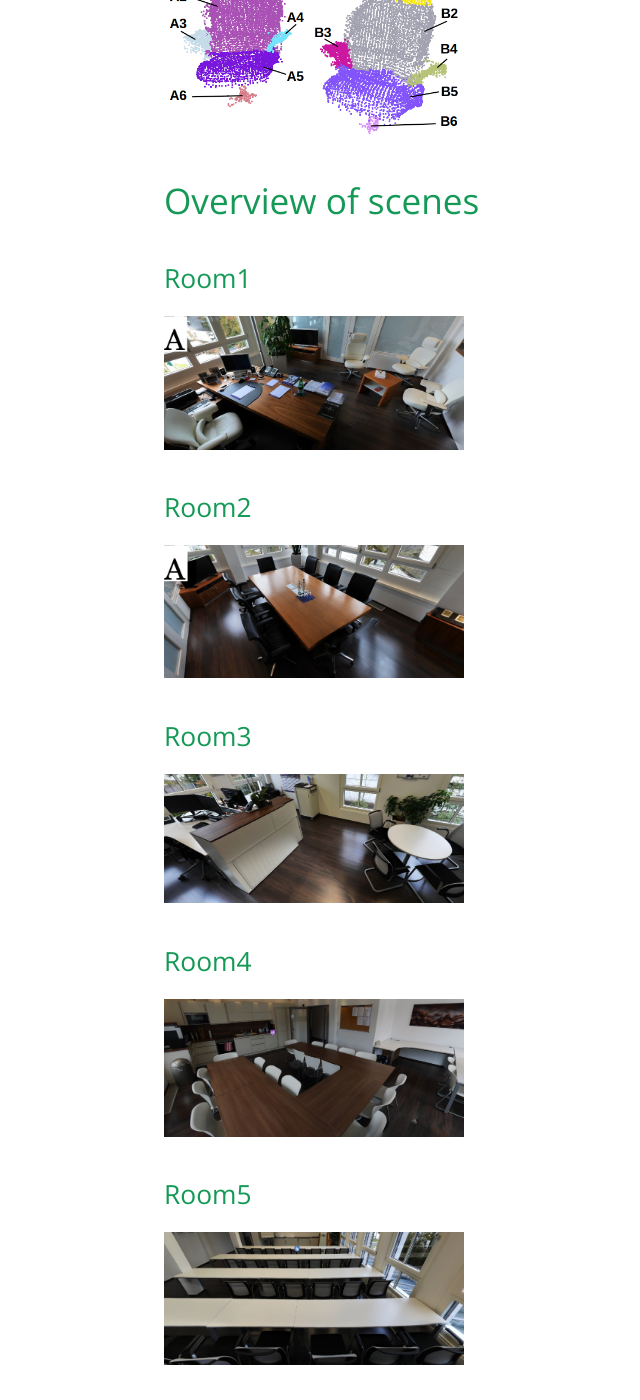
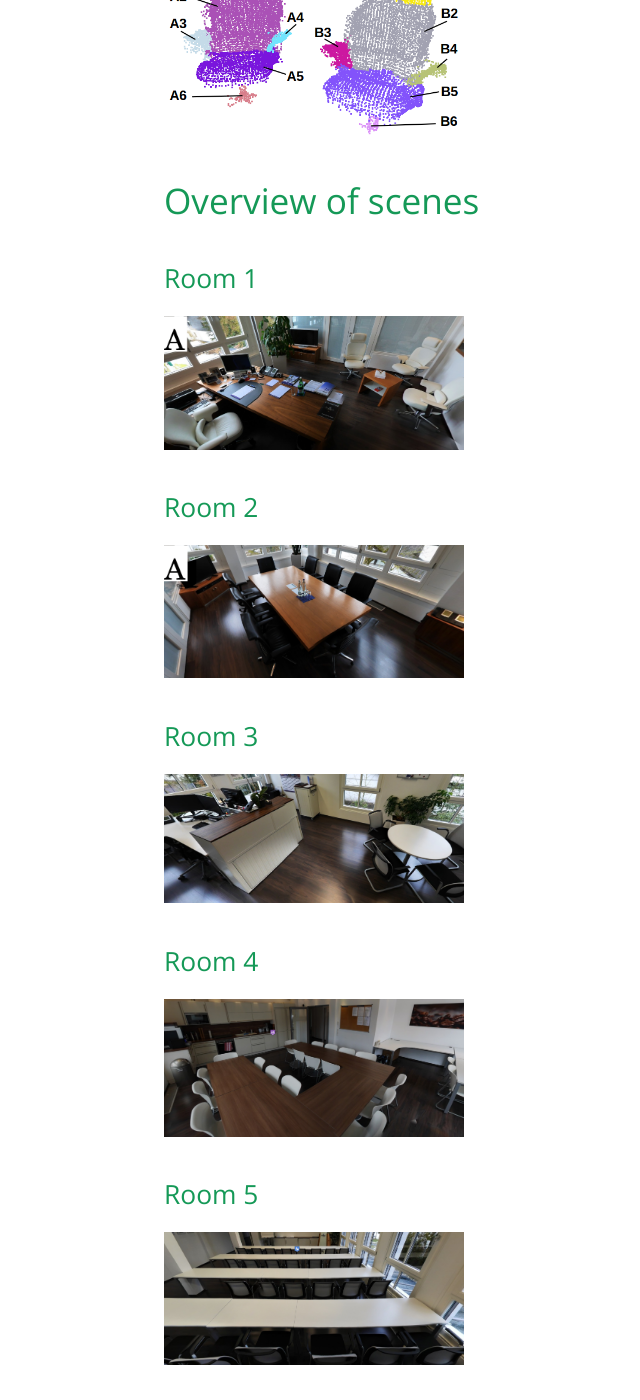
Before and after one commit to DBobkov/segmentation, a Jekyll site: the page built from index.md, in a window 1280 px wide and 1400 px high, scrolled down 2205 px. Shown: the whole window, without its empty margins (60-700 px from the left). Built offline with Jekyll 4.4.1, drawn with Linux system fonts in a browser that asks for light colours; our own code applies the rules of GitHub Pages for plain Markdown files; some of the changed text lies outside the part shown.

Commit message:
Bugfixing

```diff
--- a/index.md
+++ b/index.md
@@ -19,7 +19,7 @@ This project contains:
 
 1. Code to perform multi-scale evaluation of segmentation on 3D data. For this you need a labelled result along with two files for ground truth. This is based on the segmentation evaluation metric of Richtsfeld et al. "Segmentation of unknown objects in indoor environments", IROS 2012. We extended it to include various possible object scales. For more detailed description see the <a href="https://github.com/DBobkov/segmentation/blob/master/report/visapp2017_supplementary.pdf">report file</a>. Code can be found <a href="https://github.com/DBobkov/segmentation/tree/master/evaluation_code">here</a>.
 
-2. Point cloud datasets with ground truth labelling on two levels. This includes 6  scenes within an office environment containing various objects, in total 452 object parts and 156 objects. For quick overview, proceed to web-viewer located <a href="http://www.navvis.com/iv.hmw/">here</a>. Data can be found at <a href="https://github.com/DBobkov/segmentation/tree/master/data/0_Groundtruth_PointXYZL"/> here </a>.
+2. Point cloud datasets with ground truth labelling on two levels. This includes 6  scenes within an office environment containing various objects, in total 452 object parts and 156 objects. For quick overview, proceed to web-viewer located <a href="http://www.navvis.com/iv.hmw/">here</a>. Data can be found at <a href="https://github.com/DBobkov/segmentation/tree/master/data/0_Groundtruth_PointXYZL"> here </a>.
 
 3. Raw pointcloud of the entire buildings (3 used buildings with XYZ and RGB information for each point) can be accessed <a href="http://www.lmt.ei.tum.de/fileadmin/user_upload/bobkov/Object_segmentation_dataset/object_segmentation_building_dataset.zip">here</a>.
 
@@ -36,22 +36,22 @@ Fine labelling (object parts)
 
 # Overview of scenes
 
-## Room1
+## Room 1
 <img src="res/room1.png" alt="Room1" width="300">
 
-## Room2
+## Room 2
 <img src="res/room2.png" alt="Room2" width="300">
 
-## Room3
+## Room 3
 <img src="res/room3.png" alt="Room2" width="300">
 
-## Room4
+## Room 4
 <img src="res/room4.png" alt="Room2" width="300">
 
-## Room5
+## Room 5
 <img src="res/room5.png" alt="Room2" width="300">
 
-## Room6
+## Room 6
 <img src="res/room6.png" alt="Room2" width="300">
 
 
```
